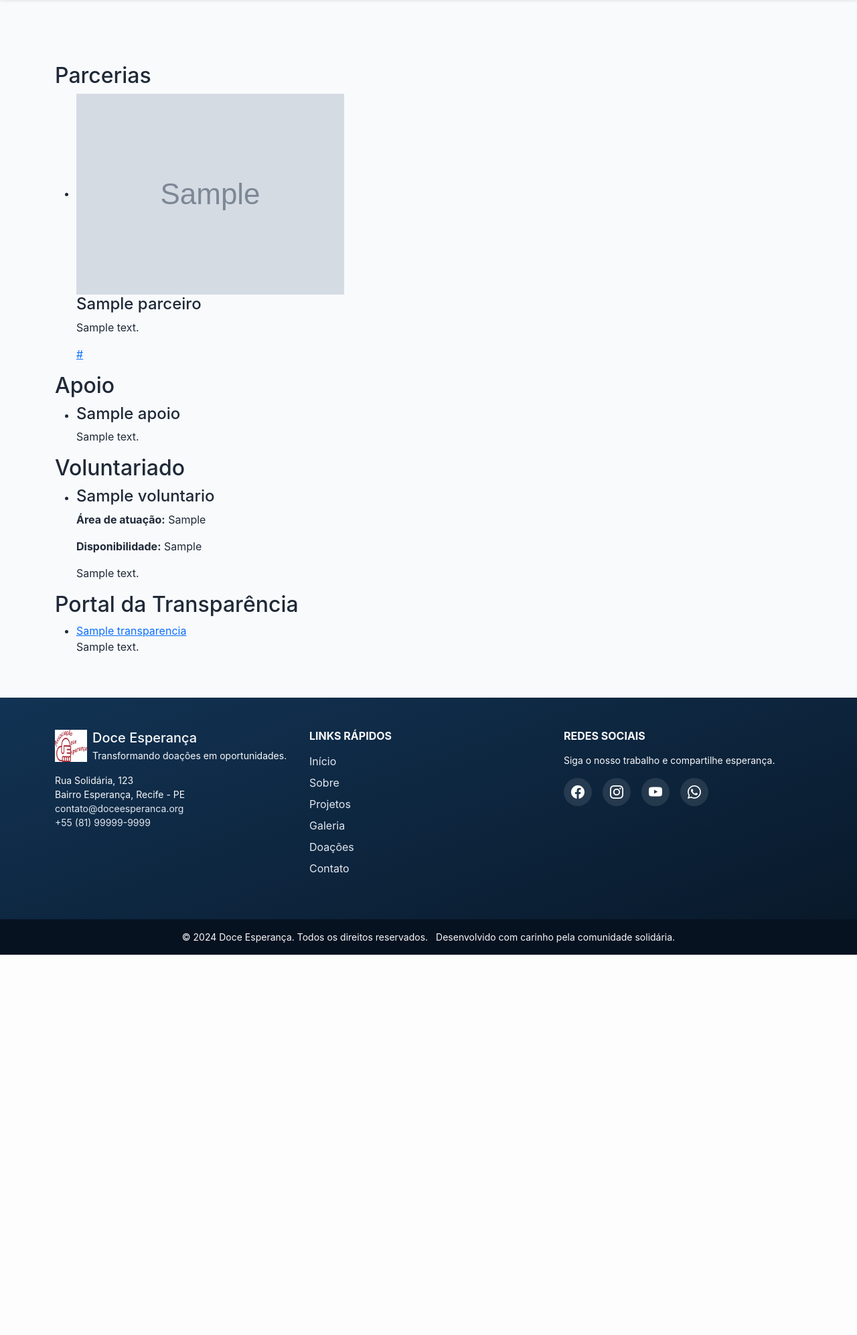
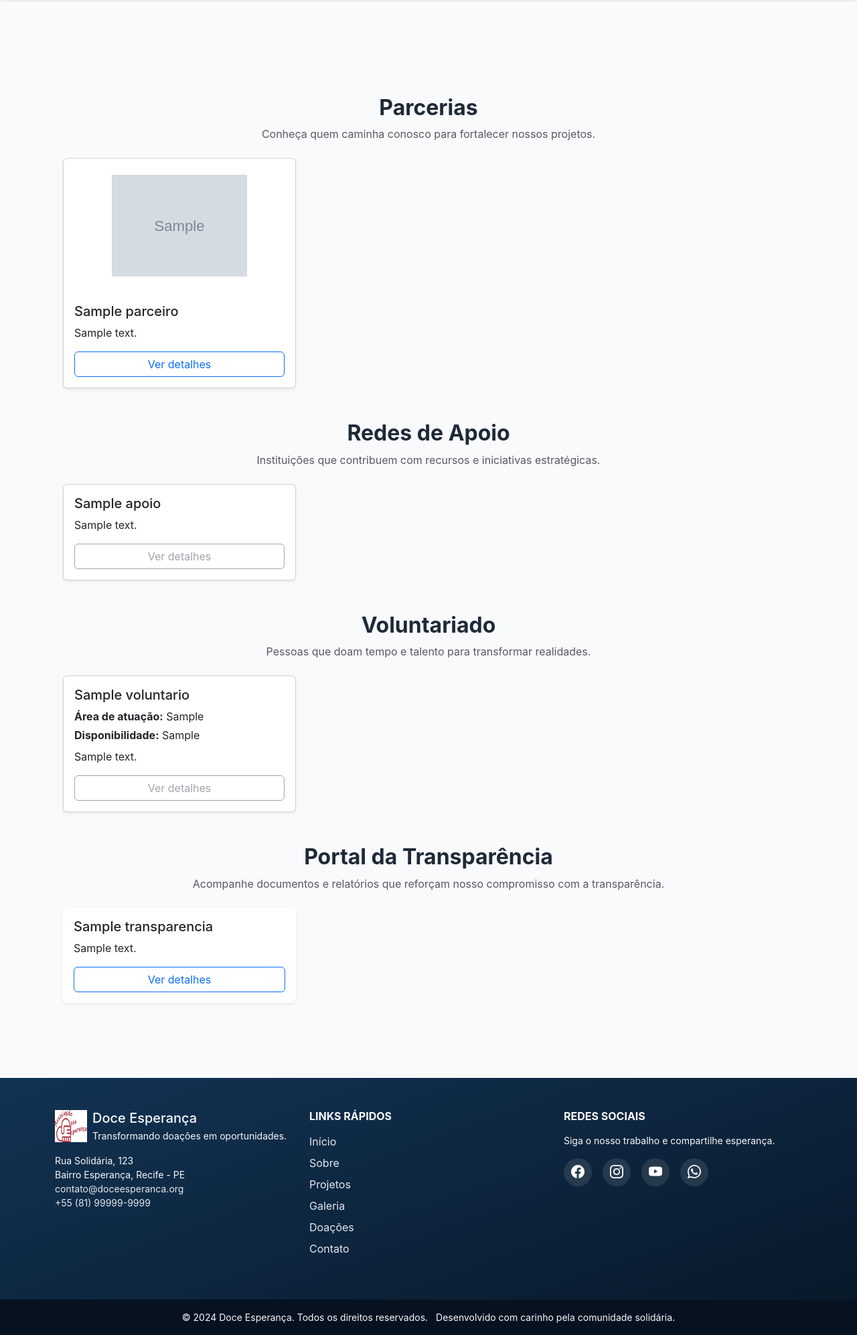
Before and after one commit to osmarDesenvolvedorDeSoftware/doce_esperanca, a Flask app: page /projetos/ in a window 1280 px wide. Shown: the part 74-2068 px from the top of the page at 67% size. Before the commit the page ends 1500 px from the top, so only its background shows below. Run offline with Flask 3, Linux system fonts and the light colour scheme; tables that the repository leaves empty hold one stand-in row (values such as "Sample post"); grey boxes marked "Sample" are stand-in pictures.

Commit message:
Revamp projetos page layout with Bootstrap cards

```diff
--- a/app/templates/public/projetos.html
+++ b/app/templates/public/projetos.html
@@ -3,97 +3,138 @@
 {% block title %}Projetos e Parcerias - Doce Esperança{% endblock %}
 
 {% block content %}
-  <section>
-    <h2>Parcerias</h2>
+  <div class="container py-5">
+    <section id="parcerias" class="mb-5">
+      <div class="text-center mb-4">
+        <h2 class="fw-bold">Parcerias</h2>
+        <p class="text-muted mb-0">Conheça quem caminha conosco para fortalecer nossos projetos.</p>
+      </div>
       {% if parceiros %}
-      <ul class="parceiros">
+        <div class="row g-4">
           {% for parceiro in parceiros %}
-          <li>
+            <div class="col-md-4">
+              <div class="card h-100 shadow-sm">
                 {% if parceiro.logo_path %}
-              <img src="{{ static_url(parceiro.logo_path) }}" alt="{{ parceiro.nome }}">
+                  <img src="{{ static_url(parceiro.logo_path) }}" alt="Logo {{ parceiro.nome }}" class="card-img-top img-fluid object-fit-contain p-4" style="height: 200px;">
                 {% endif %}
-            <h4>{{ parceiro.nome }}</h4>
+                <div class="card-body d-flex flex-column">
+                  <h5 class="card-title">{{ parceiro.nome }}</h5>
                   {% if parceiro.descricao %}
-              <p>{{ parceiro.descricao }}</p>
+                    <p class="card-text">{{ parceiro.descricao }}</p>
                   {% endif %}
                   {% if parceiro.website %}
-              <a href="{{ parceiro.website }}" target="_blank" rel="noopener">
-                {{ parceiro.website }}
+                    <a class="btn btn-outline-primary mt-auto" href="{{ parceiro.website }}" target="_blank" rel="noopener">
+                      Ver detalhes
                     </a>
+                  {% else %}
+                    <span class="btn btn-outline-secondary disabled mt-auto" tabindex="-1" role="button" aria-disabled="true">
+                      Detalhes indisponíveis
+                    </span>
                   {% endif %}
-          </li>
+                </div>
+              </div>
+            </div>
           {% endfor %}
-      </ul>
+        </div>
       {% else %}
-      <p class="texto-placeholder">
+        <div class="alert alert-info shadow-sm" role="status">
           {{ (parceiros_placeholder.conteudo if parceiros_placeholder and parceiros_placeholder.conteudo else content_placeholder) | safe }}
-      </p>
+        </div>
       {% endif %}
     </section>
 
-  <section>
-    <h2>Apoio</h2>
+    <section id="apoios" class="mb-5">
+      <div class="text-center mb-4">
+        <h2 class="fw-bold">Redes de Apoio</h2>
+        <p class="text-muted mb-0">Instituições que contribuem com recursos e iniciativas estratégicas.</p>
+      </div>
       {% if apoios %}
-      <ul class="parceiros">
+        <div class="row g-4">
           {% for apoio in apoios %}
-          <li>
-            <h4>{{ apoio.titulo }}</h4>
-            <p>{{ apoio.descricao }}</p>
-          </li>
+            <div class="col-md-4">
+              <div class="card h-100 shadow-sm">
+                <div class="card-body d-flex flex-column">
+                  <h5 class="card-title">{{ apoio.titulo }}</h5>
+                  <p class="card-text">{{ apoio.descricao }}</p>
+                  <span class="btn btn-outline-secondary disabled mt-auto" tabindex="-1" role="button" aria-disabled="true">
+                    Ver detalhes
+                  </span>
+                </div>
+              </div>
+            </div>
           {% endfor %}
-      </ul>
+        </div>
       {% else %}
-      <p class="texto-placeholder">
+        <div class="alert alert-info shadow-sm" role="status">
           {{ (apoios_placeholder.conteudo if apoios_placeholder and apoios_placeholder.conteudo else content_placeholder) | safe }}
-      </p>
+        </div>
       {% endif %}
     </section>
 
-  <section>
-    <h2>Voluntariado</h2>
+    <section id="voluntariado" class="mb-5">
+      <div class="text-center mb-4">
+        <h2 class="fw-bold">Voluntariado</h2>
+        <p class="text-muted mb-0">Pessoas que doam tempo e talento para transformar realidades.</p>
+      </div>
       {% if voluntarios %}
-      <ul class="parceiros">
+        <div class="row g-4">
           {% for voluntario in voluntarios %}
-          <li>
-            <h4>{{ voluntario.nome }}</h4>
+            <div class="col-md-4">
+              <div class="card h-100 shadow-sm">
+                <div class="card-body d-flex flex-column">
+                  <h5 class="card-title">{{ voluntario.nome }}</h5>
                   {% if voluntario.area %}
-              <p><strong>Área de atuação:</strong> {{ voluntario.area }}</p>
+                    <p class="card-text mb-1"><strong>Área de atuação:</strong> {{ voluntario.area }}</p>
                   {% endif %}
                   {% if voluntario.disponibilidade %}
-              <p><strong>Disponibilidade:</strong> {{ voluntario.disponibilidade }}</p>
+                    <p class="card-text mb-2"><strong>Disponibilidade:</strong> {{ voluntario.disponibilidade }}</p>
                   {% endif %}
                   {% if voluntario.descricao %}
-              <p>{{ voluntario.descricao }}</p>
+                    <p class="card-text">{{ voluntario.descricao }}</p>
                   {% endif %}
-          </li>
+                  <span class="btn btn-outline-secondary disabled mt-auto" tabindex="-1" role="button" aria-disabled="true">
+                    Ver detalhes
+                  </span>
+                </div>
+              </div>
+            </div>
           {% endfor %}
-      </ul>
+        </div>
       {% else %}
-      <p class="texto-placeholder">
+        <div class="alert alert-info shadow-sm" role="status">
           {{ (voluntarios_placeholder.conteudo if voluntarios_placeholder and voluntarios_placeholder.conteudo else content_placeholder) | safe }}
-      </p>
+        </div>
       {% endif %}
     </section>
 
-  <section>
-    <h2>Portal da Transparência</h2>
+    <section id="transparencia" class="mb-3">
+      <div class="text-center mb-4">
+        <h2 class="fw-bold">Portal da Transparência</h2>
+        <p class="text-muted mb-0">Acompanhe documentos e relatórios que reforçam nosso compromisso com a transparência.</p>
+      </div>
       {% if documentos %}
-      <ul>
+        <div class="row g-4">
           {% for documento in documentos %}
-          <li>
-            <a href="{{ static_url(documento.arquivo_path) }}" target="_blank" rel="noopener">
-              {{ documento.titulo }}
+            <div class="col-md-4">
+              <div class="card h-100 border-0 shadow-sm">
+                <div class="card-body d-flex flex-column">
+                  <h5 class="card-title">{{ documento.titulo }}</h5>
+                  {% if documento.descricao %}
+                    <p class="card-text">{{ documento.descricao }}</p>
+                  {% endif %}
+                  <a class="btn btn-outline-primary mt-auto" href="{{ static_url(documento.arquivo_path) }}" target="_blank" rel="noopener">
+                    Ver detalhes
                   </a>
-            {% if documento.descricao %}
-              <p>{{ documento.descricao }}</p>
-            {% endif %}
-          </li>
+                </div>
+              </div>
+            </div>
           {% endfor %}
-      </ul>
+        </div>
       {% else %}
-      <p class="texto-placeholder">
+        <div class="alert alert-info shadow-sm" role="status">
           {{ (transparencia_placeholder.conteudo if transparencia_placeholder and transparencia_placeholder.conteudo else content_placeholder) | safe }}
-      </p>
+        </div>
       {% endif %}
     </section>
+  </div>
 {% endblock %}
```
Lines whose indentation alone changed are shown as unchanged.
